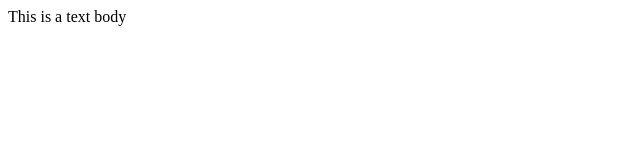
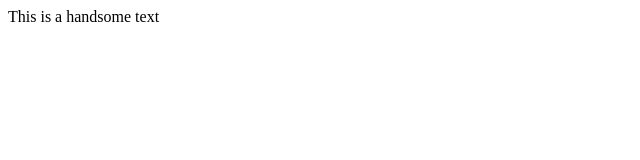
Before and after one commit to TLDPD-01/Test, a plain HTML site: page index.html in a window 1280 px wide. Shown: the full height of the page, 0-640 px from the left. Drawn offline with Linux system fonts and the light colour scheme.

Commit message:
made changes

```diff
--- a/index.html
+++ b/index.html
@@ -3,6 +3,6 @@
 
     </head>
     <body>
-        <p>This is a text body</p>
+        <p>This is a handsome text</p>
     </body>
 </html>
```
